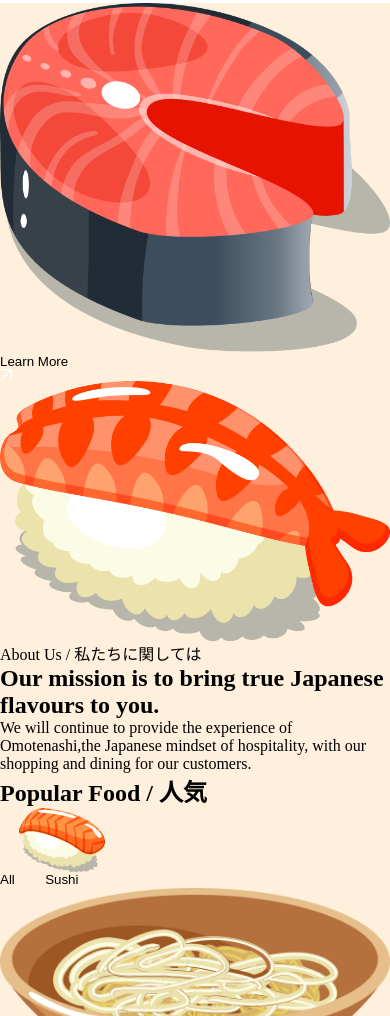
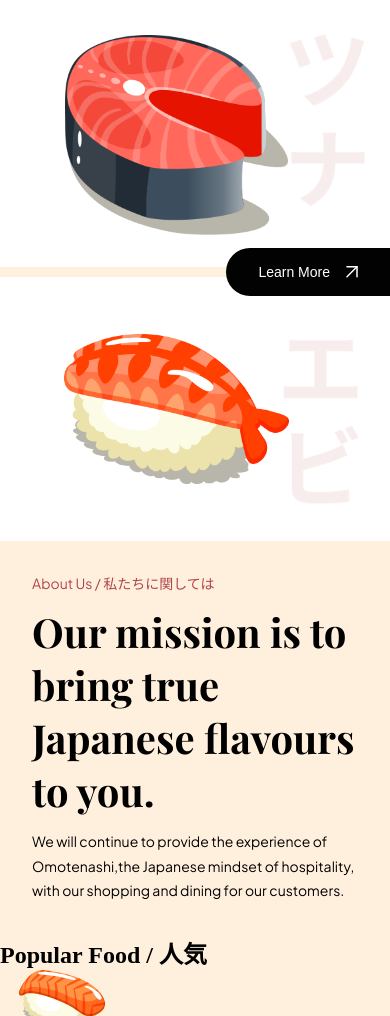
Before and after one commit to vanilla-dd/SushiMan-Website, a website built with Vite: page index.html in a window 390 px wide. Shown: the part 984-2000 px from the top of the page. Built offline with nearby package versions, Linux system fonts and the light colour scheme; files whose address does not match are found by name.

Commit message:
🥳 section 2 is completed and is fully responsive + some bug fixes

```diff
--- a/index.html
+++ b/index.html
@@ -69,17 +69,24 @@
       </div>
     </section>
     <section class="sec-2">
-      <div>
-        <div>
+      <div class="sec-2-1">
+        <div class="sec-2-1-img1">
           <img src="/sushi-3.png" alt="" />
         </div>
-        <button>Learn More <img src="/arrow-up-right.svg" alt="" /></button>
-        <div><img src="/sushi-2.png" alt="" /></div>
+        <button class="sec-2-1-btn">
+          Learn More
+          <img src="/arrow-up-right.svg" alt="" />
+        </button>
+        <div class="sec-2-1-img2">
+          <img src="/sushi-2.png" alt="" />
+        </div>
       </div>
-      <div>
-        <p>About Us / 私たちに関しては</p>
-        <h1>Our mission is to bring true Japanese flavours to you.</h1>
-        <p>
+      <div class="sec-2-2">
+        <p class="sec-2-about">About Us / 私たちに関しては</p>
+        <h1 class="sec-2-heading">
+          Our mission is to bring true Japanese flavours to you.
+        </h1>
+        <p class="sec-2-desc">
           We will continue to provide the experience of Omotenashi,the Japanese
           mindset of hospitality, with our shopping and dining for our
           customers.
--- a/main.js
+++ b/main.js
@@ -3,6 +3,7 @@ import "./styles/reset.css";
 import "./styles/utils.css";
 import "./styles/header.css";
 import "./styles/sec-1.css";
+import "./styles/sec-2.css";
 // javascript
 import navigation from "./components/header";
 navigation();
--- a/styles/sec-1.css
+++ b/styles/sec-1.css
@@ -81,11 +81,11 @@
   display: flex;
   align-items: center;
   padding: 0 2rem 0;
+  flex: 1;
 }
 
 .sec-1__about-2 > div:first-child {
   border-right: 1px solid rgb(97, 97, 97);
-  padding-right: 4rem;
 }
 .sec-1__about-2 > div:first-child h4 {
   font-size: 4rem;
@@ -197,6 +197,10 @@
   }
 }
 @media (width<430px) {
+  .sec-1__about-1,
+  .sec-1__about-2 {
+    padding-left: 2rem;
+  }
   .sec-1__img h2 {
     font-size: 2rem;
     bottom: 1rem;
--- /dev/null
+++ b/styles/sec-2.css
@@ -0,0 +1,169 @@
+.sec-2 {
+  background-color: var(--color-white);
+  display: flex;
+}
+.sec-2-1-img1,
+.sec-2-1-img2 {
+  aspect-ratio: 1.5/0.75;
+  padding: 32px 64px;
+  flex: 1;
+  display: flex;
+  align-items: center;
+  background-position: center;
+  background-repeat: no-repeat;
+  background-size: contain;
+}
+.sec-2-1 {
+  display: flex;
+  flex-direction: column;
+  position: relative;
+  flex: 1;
+}
+
+.sec-2-1-img1 {
+  background-image: url("../public/about_bg1.png");
+  border-bottom: 10px solid var(--color-creamson);
+}
+.sec-2-1-img2 {
+  background-image: url("../public/about_bg2.png");
+}
+.sec-2-1-img1 img,
+.sec-2-1-img2 img {
+  object-fit: contain;
+  width: 225px;
+  height: 200px;
+}
+.sec-2-1-btn {
+  padding: 1.25rem 2.5rem;
+  background-color: var(--black-200);
+  color: var(--color-white);
+  font-size: 1.25rem;
+  display: flex;
+  gap: 1.5rem;
+  align-items: center;
+  border-radius: 100vmax 0 0 100vmax;
+  position: absolute;
+  top: 50%;
+  right: 0;
+  transform: translateY(-50%);
+}
+.sec-2-2 {
+  display: flex;
+  flex-direction: column;
+  gap: 2rem;
+  flex: 1.25;
+  background-color: var(--color-creamson);
+}
+.sec-2-2 {
+  padding-block: 6rem;
+}
+.sec-2-2 > * {
+  padding: 0 1rem 0 4rem;
+}
+.sec-2-about {
+  font-size: 1.25rem;
+  color: var(--primary-color);
+  font-weight: 400;
+  font-family: var(--plus-jakarta-sans);
+}
+.sec-2-heading {
+  font-size: 4rem;
+  font-family: var(--playfair-display);
+}
+.sec-2-desc {
+  max-width: 60ch;
+  line-height: 2;
+  font-family: var(--plus-jakarta-sans);
+  font-size: 1.25rem;
+}
+/* media query */
+@media (width<1030px) {
+  .sec-2 {
+    flex-direction: column;
+  }
+  .sec-2-1 {
+    flex-direction: row;
+  }
+  .sec-2-1-img1 {
+    border-right: 10px solid var(--color-creamson);
+    border-bottom: none;
+  }
+  .sec-2-1-btn {
+    padding: 1.25rem 2.5rem;
+    font-size: 1.125rem;
+    gap: 1rem;
+    align-items: center;
+    justify-content: center;
+    border-radius: 100vmax;
+    top: 100%;
+    right: 50%;
+    transform: translate(50%, -50%);
+  }
+  .sec-2-desc {
+    max-width: 55ch;
+    line-height: 1.75;
+    font-family: var(--plus-jakarta-sans);
+    font-size: 1.125rem;
+    font-weight: 400;
+  }
+}
+@media (width<750px) {
+  .sec-2-1-img1 {
+    border-right: none;
+  }
+  .sec-2-1 {
+    flex-direction: column;
+  }
+  .sec-2-2 > * {
+    padding-inline: 2rem;
+  }
+  .sec-2-1-btn {
+    border-radius: 100vmax 0 0 100vmax;
+    position: absolute;
+    top: 50%;
+    right: 0;
+    transform: translateY(-50%);
+  }
+  .sec-2-1-img1 {
+    border-bottom: 10px solid var(--color-creamson);
+  }
+  .sec-2-1-img1,
+  .sec-2-1-img2 {
+    aspect-ratio: 2/0.5;
+  }
+  .sec-2-2 {
+    padding-block: 4rem;
+    gap: 1rem;
+  }
+  .sec-2-about {
+    font-size: 1rem;
+  }
+  .sec-2-heading {
+    font-size: 3.5rem;
+  }
+  .sec-2-desc {
+    max-width: 50ch;
+    font-size: 1rem;
+  }
+}
+@media (width<450px) {
+  .sec-2-1-btn {
+    padding: 1rem 2rem;
+    font-size: 0.875rem;
+  }
+  .sec-2-2 {
+    padding-block: 2rem;
+    gap: 0.75rem;
+  }
+
+  .sec-2-about {
+    font-size: 0.875rem;
+  }
+  .sec-2-heading {
+    font-size: 2.5rem;
+  }
+  .sec-2-desc {
+    max-width: 50ch;
+    font-size: 0.875rem;
+  }
+}
--- a/styles/utils.css
+++ b/styles/utils.css
@@ -1,4 +1,4 @@
-@import url("https://fonts.googleapis.com/css2?family=Poppins:wght@400;600;700&display=swap");
+@import url("https://fonts.googleapis.com/css2?family=Plus+Jakarta+Sans:wght@400;500;700&display=swap");
 @import url("https://fonts.googleapis.com/css2?family=Playfair+Display:wght@400;600;700;900&display=swap");
 :root {
   --playfair-display: "Playfair Display", serif;
```
